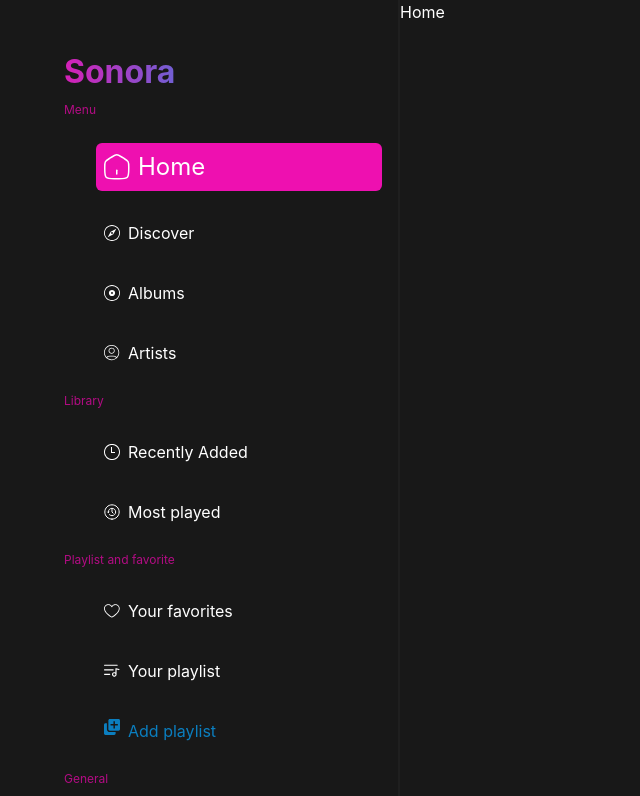
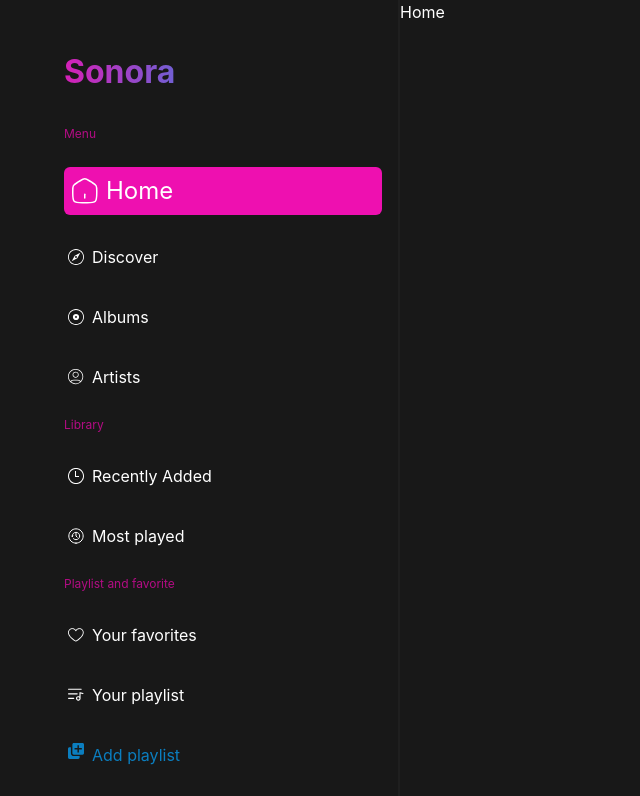
Before and after one commit to AndreyBublick/Sonora, a Next.js app: page / in a window 1280 px wide. Shown: the top 796 px of the page, without its empty margins (0-640 px from the left). Built offline with nearby package versions, Linux system fonts and the light colour scheme.

Commit message:
[!!] common refacoring sidebar

```diff
--- a/app/globals.css
+++ b/app/globals.css
@@ -135,6 +135,10 @@ figure, blockquote, dl, dd {
   margin: 0;
 }
 
+ul,ol{
+  padding: 0;
+}
+
 ul[role='list'],
 ol[role='list'] {
   list-style: none;
--- a/src/widgets/sidebar/element/sidebar-element.tsx
+++ b/src/widgets/sidebar/element/sidebar-element.tsx
@@ -1,6 +1,5 @@
 'use client'
 import type {SidebarElementProps} from "./sidebar-element.props";
-// import {Button, NavLink} from "react-bootstrap";
 import {usePathname} from "next/navigation";
 import {clsx} from "clsx";
 import style from "./sidebar-element.module.css";
@@ -21,7 +20,7 @@ export const SidebarElement = ({styles={} ,icon, body, onClick, ...rest}: Sideba
     );
 
     const commonStyles = {
-        padding:'6px 8px',
+        padding: isActive ? '6px 8px' : '6px 4px',
     }
 
     return (
--- a/src/widgets/sidebar/sidebar-content/sidebar-content.props.ts
+++ b/src/widgets/sidebar/sidebar-content/sidebar-content.props.ts
@@ -5,4 +5,5 @@ export type SidebarContentProps = {
     logo?: ReactNode;
     sidebarData: SidebarSection[];
     onNavigate?: () => void;
+    wrapperClassName?:string
 };
--- a/src/widgets/sidebar/sidebar-content/sidebar-content.tsx
+++ b/src/widgets/sidebar/sidebar-content/sidebar-content.tsx
@@ -3,13 +3,12 @@ import {SidebarContentProps} from "./sidebar-content.props";
 import {SidebarElement} from "../element";
 
 
-export const SidebarContent = ({ logo, sidebarData, onNavigate }: SidebarContentProps) => {
-
+export const SidebarContent = ({ logo, sidebarData, onNavigate, wrapperClassName='' }: SidebarContentProps) => {
 
     return (
         <>
             {logo}
-            <div>
+            <div className={`${wrapperClassName}`}>
                 {sidebarData.map(({ title, items }, index) => (
                     <div key={index}>
             <span
--- a/src/widgets/sidebar/sidebar.tsx
+++ b/src/widgets/sidebar/sidebar.tsx
@@ -4,8 +4,11 @@ import * as Dialog from "@radix-ui/react-dialog";
 import { SidebarContent } from "./sidebar-content";
 import type { SidebarProps } from "./sidebar.props";
 import styles from "./sidebar.module.css";
+import {useState} from "react";
 
 export const Sidebar = ({ logo, sidebarData }: SidebarProps) => {
+    const [open, setOpen] = useState(false);
+
 
     return (
         <>
@@ -18,10 +21,10 @@ export const Sidebar = ({ logo, sidebarData }: SidebarProps) => {
                     minHeight: "100%",
                 }}
             >
-                <SidebarContent logo={logo} sidebarData={sidebarData} />
+                <SidebarContent wrapperClassName={'pt-4'} logo={logo} sidebarData={sidebarData} />
             </aside>
 
-            <Dialog.Root>
+            <Dialog.Root open={open} onOpenChange={setOpen}>
                 <Dialog.Trigger asChild>
                     <button
                         type="button"
@@ -44,8 +47,8 @@ export const Sidebar = ({ logo, sidebarData }: SidebarProps) => {
 
                     <Dialog.Content className={`d-lg-none ${styles.content}`}>
                         <div className={`d-flex align-items-center justify-content-between px-3 py-2 border border-bottom-secondary border-bottom-1`}>
-                            <Dialog.Title asChild>
-                                <div>{logo}</div>
+                            <Dialog.Title asChild onClick={() => setOpen(false)}>
+                                {logo}
                             </Dialog.Title>
 
                             <Dialog.Close asChild>
@@ -63,8 +66,7 @@ export const Sidebar = ({ logo, sidebarData }: SidebarProps) => {
                             <SidebarContent
                                 logo={""}
                                 sidebarData={sidebarData}
-                                onNavigate={() => {
-                                }}
+                                onNavigate={() => setOpen(false)}
                             />
                         </div>
                     </Dialog.Content>
```
